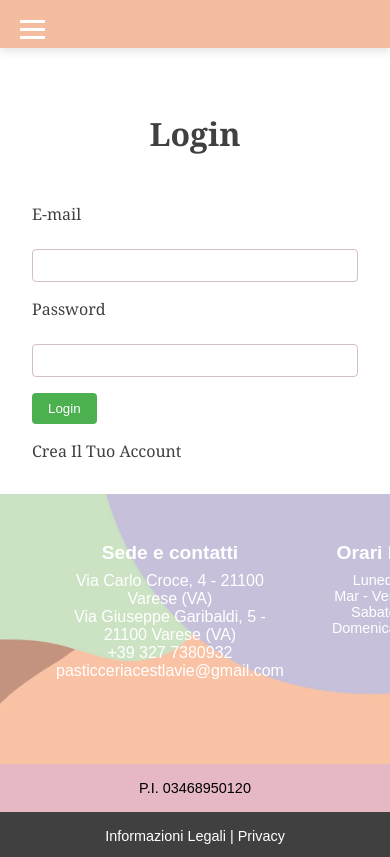
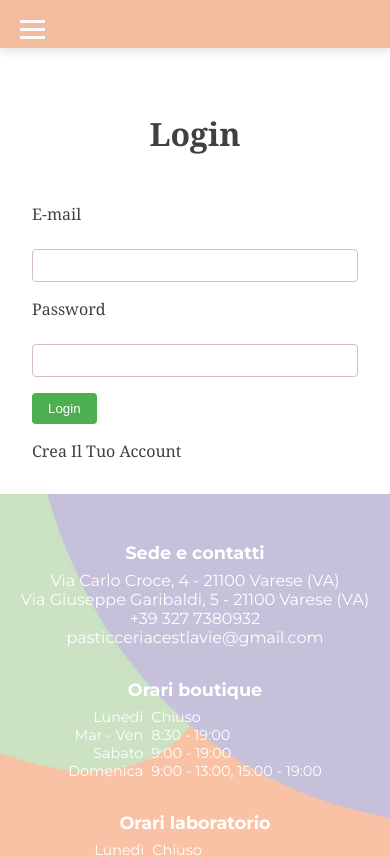
Before and after one commit to MarcosMaida/pw4_frontend, a Next.js app: page /auth/login in a window 390 px wide. Shown: the top 857 px of the page. Built offline with nearby package versions, Linux system fonts and the light colour scheme.

Commit message:
aggiornamento Header css, Global Css, Order css e Footer

```diff
--- a/src/app/admin/orders/orders.module.css
+++ b/src/app/admin/orders/orders.module.css
@@ -1,11 +1,14 @@
 .container {
     font-family: 'Georgia', serif;
     padding: 2rem;
+    margin-top: 80px; /* Sposta tutto verso il basso di 80px, regola in base all'altezza dell'header */
     background-color: #ffffff;
     color: #404040;
     width: 100%;
     height: 100vh;
+    box-sizing: border-box;
 }
+
 
 .orderContainer{
     display: flex;
--- a/src/app/globals.css
+++ b/src/app/globals.css
@@ -1,3 +1,5 @@
+@import url('https://fonts.googleapis.com/css2?family=Montserrat:wght@300;400;700&display=swap');
+
 :root {
   --background: #ffffff; /* Sfondo bianco */
   --foreground: #000000; /* Testo nero */
@@ -16,7 +18,7 @@ body {
   min-height: 100vh;
   color: var(--foreground); /* Usa il colore del testo nero */
   background: var(--background); /* Usa lo sfondo bianco */
-  font-family: Arial, Helvetica, sans-serif;
+  font-family: 'Montserrat', sans-serif; /* Cambia font a Montserrat */
   -webkit-font-smoothing: antialiased;
   -moz-osx-font-smoothing: grayscale;
 }
--- a/src/components/Footer.module.css
+++ b/src/components/Footer.module.css
@@ -52,13 +52,13 @@
   padding: 1rem;
   text-align: center;
   font-size: 0.9rem;
-  margin: 0; /* Rimuove margine extra */
+  margin: 0;
   width: 100%;
 }
 
 /* Rimuove margine tra infoContainer e piva */
 .infoContainer + .piva {
-  margin-top: 0; /* Assicura che non ci sia spazio sopra P.IVA */
+  margin-top: 0;
 }
 
 /* Stile per il div Informazioni Legali in fondo */
@@ -69,5 +69,31 @@
   text-align: center;
   font-size: 0.9rem;
   width: 100%;
-  margin-top: 0; /* Rimuove eventuale margine in cima */
+  margin-top: 0;
 }
+
+/* Media queries per schermi piccoli */
+@media (max-width: 768px) {
+  /* Imposta i blocchi in colonna */
+  .infoContainer {
+    flex-direction: column;
+    padding: 2rem 1rem;
+  }
+
+  /* Centra il testo nei blocchi interni e regola le dimensioni */
+  .contact, .hours {
+    text-align: center;
+    padding: 1rem 0;
+  }
+
+  /* Imposta i giorni e gli orari in blocchi verticali */
+  .schedule {
+    flex-direction: row;
+    gap: 0.5rem;
+  }
+
+  /* Ridimensiona i titoli per una visualizzazione migliore */
+  .contact h3, .hours h3 {
+    font-size: 1.1rem;
+  }
+}
--- a/src/components/Header.js
+++ b/src/components/Header.js
@@ -76,7 +76,7 @@ export default function Header() {
                     <>
                         <Link href="../admin/inventory" className={styles.link} onClick={handleLinkClick}>Gestione magazzino</Link>
                         <Link href="../admin/orders" className={styles.link} onClick={handleLinkClick}>Gestione prenotazione</Link>
-                        <Link href="/admin/dashboard" className={styles.link} onClick= {handleLinkClick}>Profilo</Link>
+                        <Link href="/admin/dashboard" className={styles.link} onClick={handleLinkClick}>Profilo</Link>
                     </>
                 )}
                 {userRole === 'utente' && (
--- a/src/components/Header.module.css
+++ b/src/components/Header.module.css
@@ -88,9 +88,32 @@
 
   .menuIcon {
     display: flex;
+    flex-direction: column;
+    gap: 0.3rem;
+    cursor: pointer;
     position: absolute;
-    left: 20px; /* Posiziona l'icona dell'hamburger a sinistra */
+    left: 20px;
     top: 20px;
+    z-index: 1001; /* Per sovrapporlo al menu */
+  }
+
+  .menuIcon div {
+    width: 25px;
+    height: 3px;
+    background-color: #ffffff;
+    transition: transform 0.3s ease, opacity 0.3s ease;
+  }
+
+  .menuOpen .menuIcon div:nth-child(1) {
+    transform: rotate(45deg) translate(5px, 5px);
+  }
+
+  .menuOpen .menuIcon div:nth-child(2) {
+    opacity: 0;
+  }
+
+  .menuOpen .menuIcon div:nth-child(3) {
+    transform: rotate(-45deg) translate(5px, -5px);
   }
 
   .link {
```
